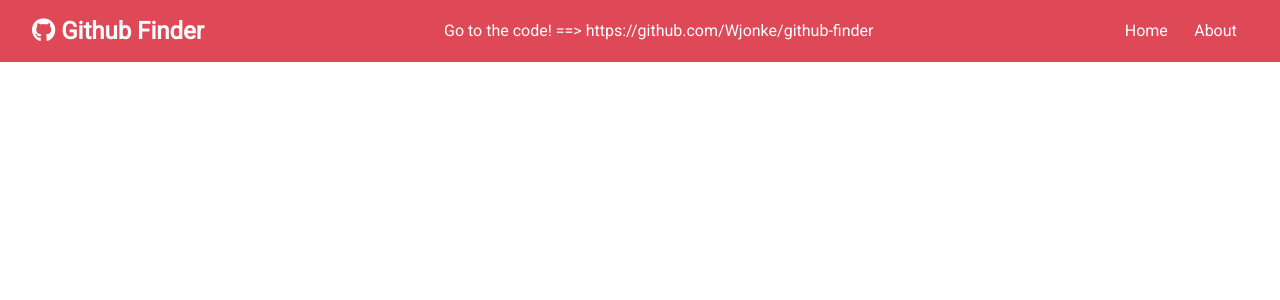
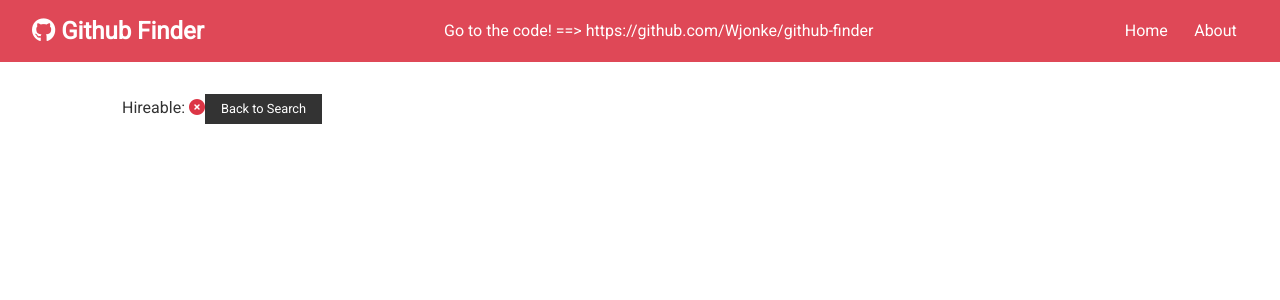
Before and after one commit to Wjonke/github-finder, a React (Create React App) app: page /user/1 in a window 1280 px wide. Shown: the top 300 px of the page. Built offline with nearby package versions, Linux system fonts and the light colour scheme; no server answers.

Commit message:
fixed single user component route, started functionality and build of component

```diff
--- a/src/App.js
+++ b/src/App.js
@@ -23,9 +23,11 @@ class App extends Component {
   async componentDidMount() {
     this.setState({ loading: true}) //sets up our loading spinner while we wait for data fetch
 
-    const res = await axios.get(`https://api.github.com/users?client_id=${process.env.REACT_APP_GITHUB_CLIENT_ID}&client_secret=${process.env.REACT_APP_GITHUB_CLIENT_SECRET}`)//makes the data request and adds our id and secret for the api, check .env.local for keys
+    const res = await axios.get(`https://api.github.com/users?client_id=${process.env.REACT_APP_GITHUB_CLIENT_ID}&client_secret=${process.env.REACT_APP_GITHUB_CLIENT_SECRET}`)
 
-    this.setState({ users: res.data, loading:false })//when data is loaded, sets the loading prop back to false to remove the spinner and sets users to the newly fetched data! users is going to pass this down as props.
+    this.setState({ users: res.data, loading:false })
+
+    console.log(this.state.users)
   }
 
 //searching users via the call from the api to search users
@@ -34,14 +36,16 @@ class App extends Component {
     const res = await axios.get(`https://api.github.com/search/users?q=${text}&client_id=${process.env.REACT_APP_GITHUB_CLIENT_ID}&client_secret=${process.env.REACT_APP_GITHUB_CLIENT_SECRET}`)
 
     this.setState({ users:res.data.items, loading:false })
+    console.log(this.state.users)
   }
 
   //Get a single user from github and display their data
-  getUser= async (login) => {
+  getUser = async (login) => {
     this.setState({ loading: true})
     const res = await axios.get(`https://api.github.com/users/${login}?client_id=${process.env.REACT_APP_GITHUB_CLIENT_ID}&client_secret=${process.env.REACT_APP_GITHUB_CLIENT_SECRET}`)
 
     this.setState({ user:res.data, loading:false })
+    console.log(this.state.user)
   }
 
   //clear users from state
@@ -58,12 +62,11 @@ class App extends Component {
   }
 
   render() {
-
     return (
       <div className="App">
 
-      <Navbar />      {/*this would normally have props defined here, however, the prop defaults are defined in Navbar.js. If I wanted to change the props  .   I could override defaults by defining them inside <Navbar/>  here*/}
-      <Alert alert={this.state.alert} />
+        <Navbar />
+        <Alert alert={this.state.alert} />
 
       <div className="container">
         <Switch>
@@ -86,13 +89,15 @@ class App extends Component {
 
           <Route exact path='/about' component= {About} />
 
-          <Route exact path='/user:login' render={props => (
-            <User
-              {...props}
-              loading={this.state.loading}
-              getUser={this.state.user}
-              user={this.state.user}
-            />
+          <Route exact path='/user/:login' render={ props => (
+
+              <User
+                { ...props }
+                loading={this.state.loading}
+                getUser={this.getUser}
+                user={this.state.user}
+              />
+
           )} />
 
           </Switch>
@@ -103,15 +108,3 @@ class App extends Component {
 
 };
 export default App;
-
-
-
-
-
-//Component Map
-//App routes to Index.js
-//index.js routes to index.html through 'root'
-
-//App -> Users -> UserItem
-//App -> Search
-//App -> NavBar
--- a/src/components/users/User.js
+++ b/src/components/users/User.js
@@ -1,22 +1,21 @@
-import React, { Component } from 'react'
-import {Link} from 'react-router-dom'
-import Spinner from '../layout/Spinner'
-import PropTypes from 'prop-types'
+import React, { Component } from 'react';
+import {Link} from 'react-router-dom';
+import Spinner from '../layout/Spinner';
+import PropTypes from 'prop-types';
 
 export class User extends Component {
-
   componentDidMount() {
-    this.props.getUser(this.props.params.login)
+    this.props.getUser(this.props.match.params.login);
   }
 
   static propTypes = {
-    loading: PropTypes.bool.isRequired,
-    users: PropTypes.object.isRequired,
+    loading: PropTypes.bool,
+    user: PropTypes.object.isRequired,
     getUser: PropTypes.func.isRequired,
   }
 
   render() {
-//destructuring the specific props from the api call I will be using, Checked what the call would return first and picked the ones I wanted to use.
+
     const {
       name,
       avatar_url,
@@ -31,34 +30,34 @@ export class User extends Component {
       public_gists,
       hireable
     } = this.props.user;
-/////////////////////////////////////////////////////////////////////////////
 
-//destructure Loading from props and set up conditional render of the spinner
-    const {loading} = this.props;
+    // const {loading} = this.props;
 
-    if(loading) return Spinner;
-/////////////////////////////////////////////////////////////////////////////
+    // if(loading) return Spinner
+
 
     return (
-      <div>
 
         <>
-          <Link to='/' className="btn btn-dark btn-sm my-1"> Back to Search </Link>
+          <h1>{login}</h1>
+          <h1>{avatar_url}</h1>
+          <h1>{public_repos}</h1>
 
            Hireable: {' '}
+
            {hireable ? (
              <i className='fas fa-check text-success' />
              ) : (
              <i className='fas fa-times-circle text-danger'/>
            )}
 
-
+          <Link to='/' className="btn btn-dark btn-sm my-1"> Back to Search </Link>
 
         </>
 
 
 
-      </div>
+
     )
   }
 }
--- a/src/components/users/UserItem.js
+++ b/src/components/users/UserItem.js
@@ -1,11 +1,6 @@
 import React from 'react'
 import PropTypes from 'prop-types'
 import {Link} from 'react-router-dom'
-
-//since we have a proptype being used (user) we should by convention set a proptype checker below
-//no state so we use a functional component
-
-
 
  const UserItem = ({user: {login, avatar_url, html_url}} ) => {
   //props is passed in here ^^^^ to give the rest of the function access to them. props will equal the info in ()
```
Lines whose indentation alone changed are shown as unchanged.
